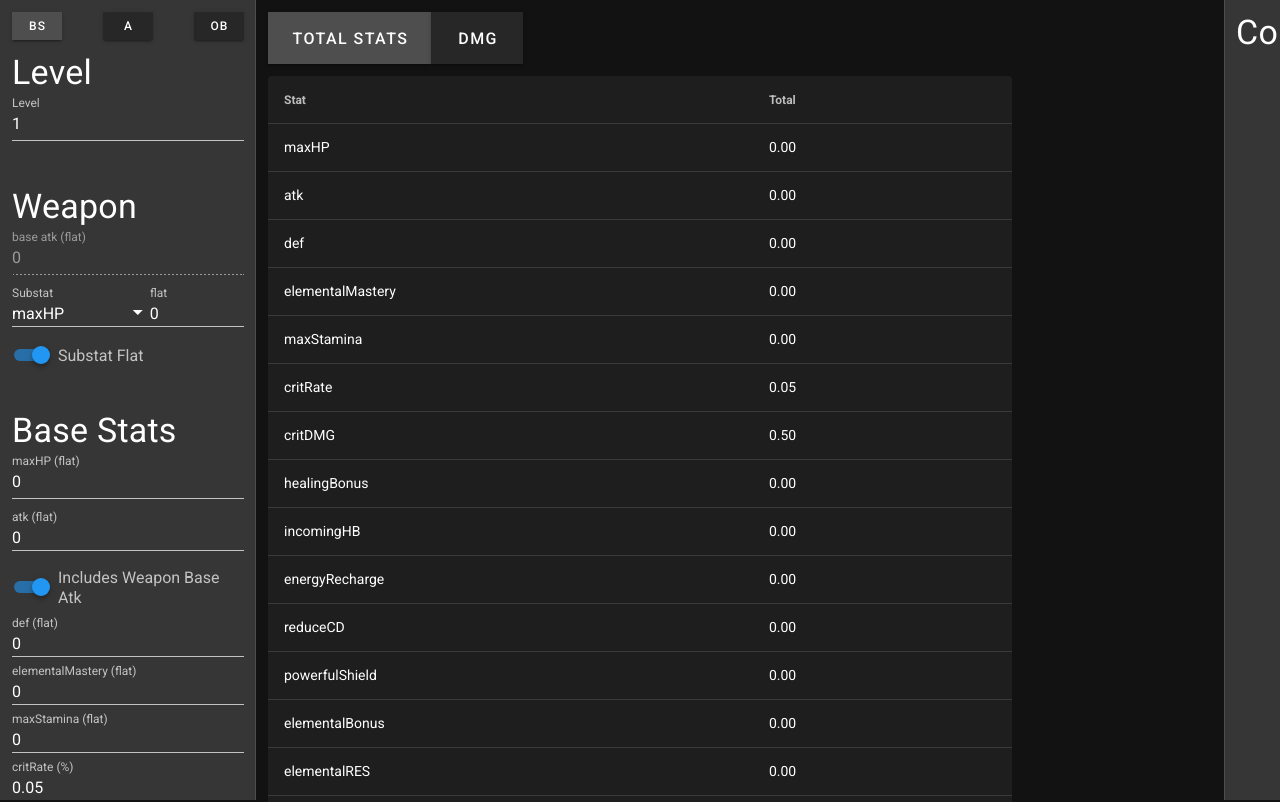
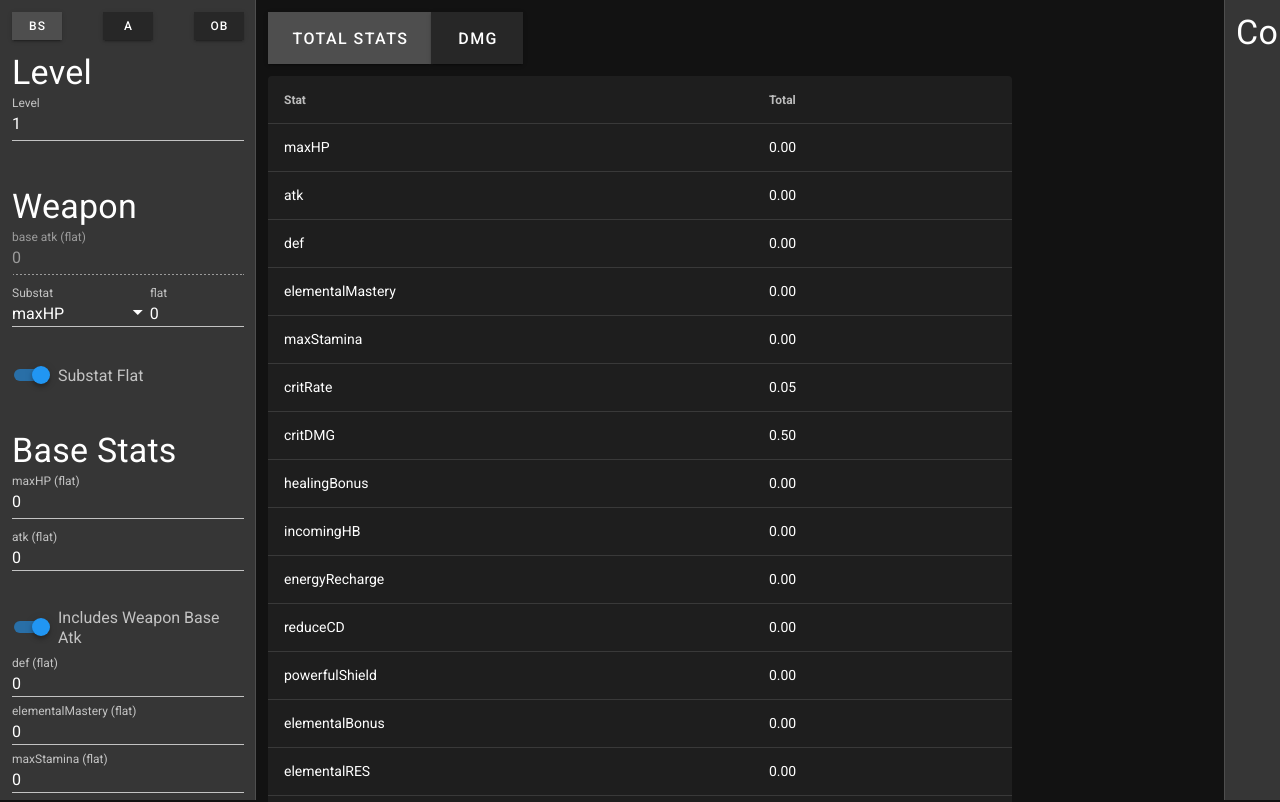
Before and after one commit to quasikyo/genshinstatcalc, a Vue app: page / in a window 1280 px wide. Shown: the top 802 px of the page. Built offline with nearby package versions, Linux system fonts and the light colour scheme.

Commit message:
Minor formatting changes

```diff
--- a/src/App.vue
+++ b/src/App.vue
@@ -33,4 +33,9 @@ export default {
 fieldset {
   border: none;
 }
+
+.v-input--selection-controls {
+  margin-top: 0;
+  padding-top: 0;
+}
 </style>
--- a/src/components/CharacterData.vue
+++ b/src/components/CharacterData.vue
@@ -1,6 +1,6 @@
 <template>
   <section id="characterData">
-    <v-navigation-drawer app>
+    <v-navigation-drawer app mobile-breakpoint="0">
       <v-container>
         <v-item-group v-model="window" mandatory>
           <v-row no-gutters v-for="row in length / buttonsPerRow" :key="row" justify="space-between">
--- a/src/components/CharacterData/Artifacts.vue
+++ b/src/components/CharacterData/Artifacts.vue
@@ -98,9 +98,4 @@ export default {
 .main-stat-inputs {
   display: flex;
 }
-
-#artifacts .v-input--selection-controls {
-  margin-top: 0;
-  padding-top: 0;
-}
 </style>
--- a/src/components/CharacterData/BaseStats.vue
+++ b/src/components/CharacterData/BaseStats.vue
@@ -118,9 +118,4 @@ export default {
 .substat-inputs {
   display: flex;
 }
-
-#weapon .v-input--selection-controls, #baseStats .v-input--selection-controls {
-  margin-top: 0;
-  padding-top: 0;
-}
 </style>
--- a/src/components/CharacterData/Talents.vue
+++ b/src/components/CharacterData/Talents.vue
@@ -37,9 +37,7 @@
             @change="setAttack(i)"
           />
 
-          <v-btn outlined color="error" @click="removeAttack(i)">
-            Remove
-          </v-btn>
+          <v-btn outlined color="error" @click="removeAttack(i)">Remove</v-btn>
           <br>
         </fieldset>
       </v-form>
```
